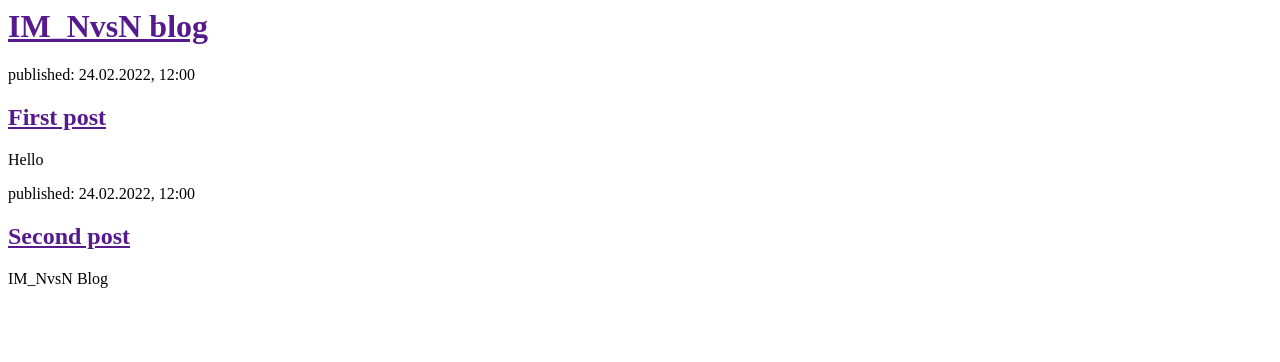
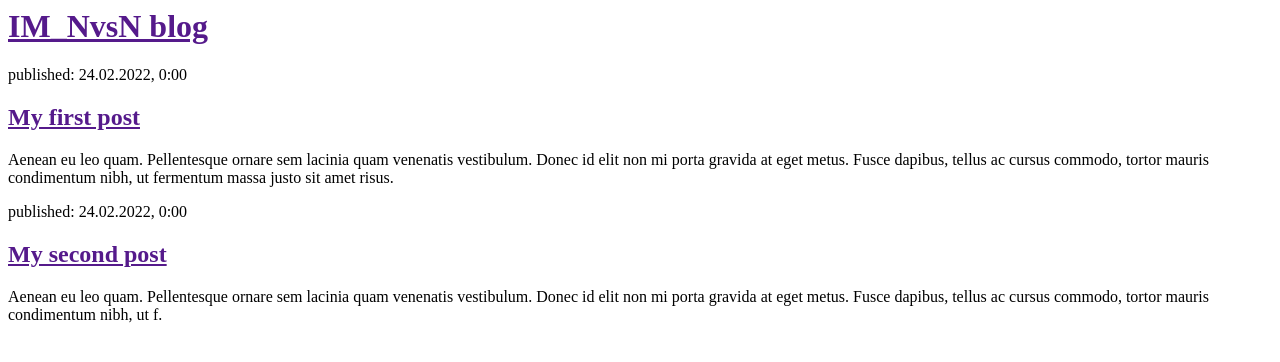
Before and after one commit to sr0020/first-blog, a Django app: page / in a window 1280 px wide. Shown: the top 362 px of the page. Run offline with Django 3.2, Linux system fonts and the light colour scheme; data comes from the database, SQL or seed files in the repository; both versions use the stored data as it was after the commit.

Commit message:
Modified templates to display posts from database

```diff
--- a/mysite/blog/templates/blog/post_list.html
+++ b/mysite/blog/templates/blog/post_list.html
@@ -8,15 +8,23 @@
         </div>
 
         <div>
-            <p>published: 24.02.2022, 12:00</p>
-            <h2><a href="">First post</a></h2>
-            <p>Hello</p>
+            <p>published: 24.02.2022, 0:00</p>
+            <h2><a href="">My first post</a></h2>
+            <p>Aenean eu leo quam. Pellentesque ornare sem lacinia quam venenatis vestibulum. Donec id elit non mi porta gravida at eget metus. Fusce dapibus, tellus ac cursus commodo, tortor mauris condimentum nibh, ut fermentum massa justo sit amet risus.</p>
         </div>
 
         <div>
-            <p>published: 24.02.2022, 12:00</p>
-            <h2><a href="">Second post</a></h2>
-            <p>IM_NvsN Blog</p>
+            <p>published: 24.02.2022, 0:00</p>
+            <h2><a href="">My second post</a></h2>
+            <p>Aenean eu leo quam. Pellentesque ornare sem lacinia quam venenatis vestibulum. Donec id elit non mi porta gravida at eget metus. Fusce dapibus, tellus ac cursus commodo, tortor mauris condimentum nibh, ut f.</p>
         </div>
+
+        {% for post in posts %}
+        <div>
+            <p>published: {{    post.published_date     }}</p>
+            <h2><a href="">{{   post.title  }}</a></h2>
+            <p>{{   post.text|linebreaksbr  }}</p>
+        </div>
+        {% endfor %}
     </body>
 </html>
--- a/mysite/blog/views.py
+++ b/mysite/blog/views.py
@@ -1,5 +1,8 @@
 from django.shortcuts import render
+from django.utils import timezone
+from .models import Post
 
 # Create your views here.
 def post_list(request):
-    return render(request, 'blog/post_list.html', {})
+    posts = Post.objects.filter(published_date__lte=timezone.now()).order_by('published_date')
+    return render(request, 'blog/post_list.html', {'posts' : posts})
```
Also changed, not shown: mysite/db.sqlite3.
